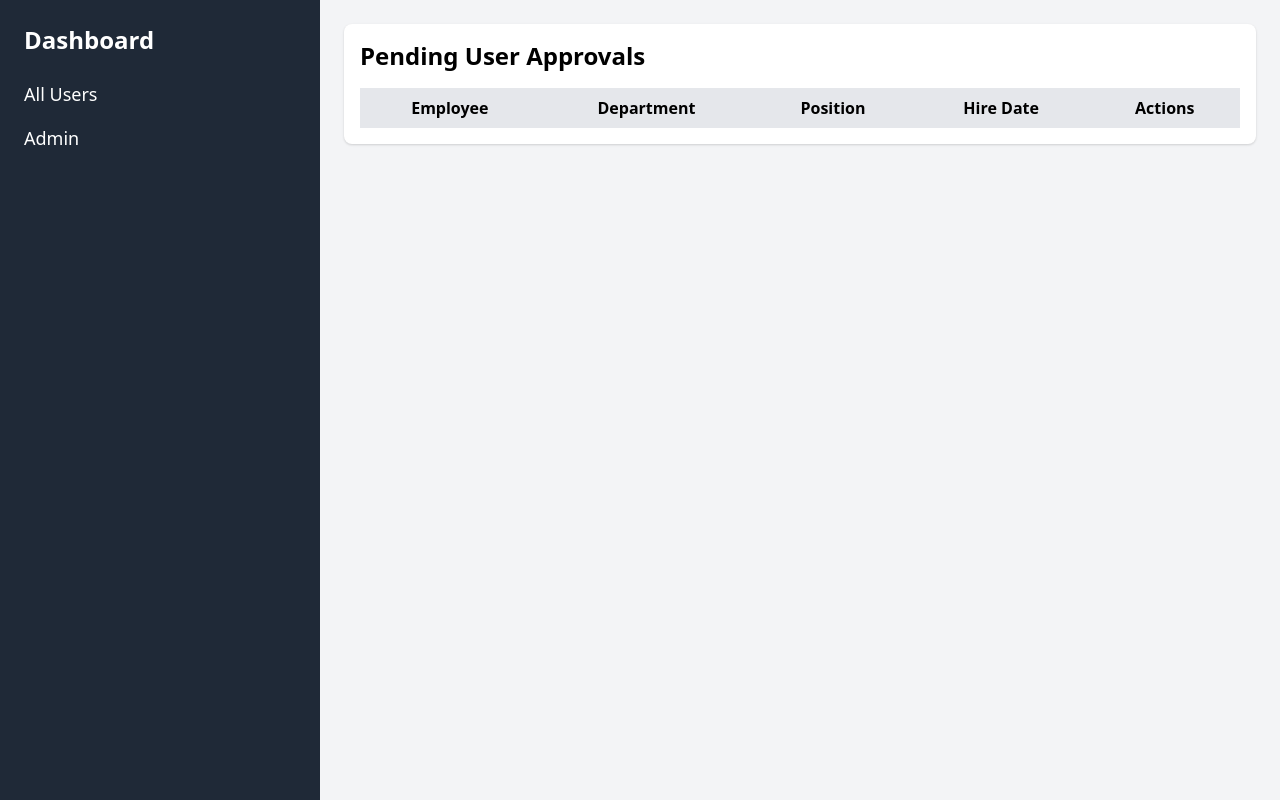
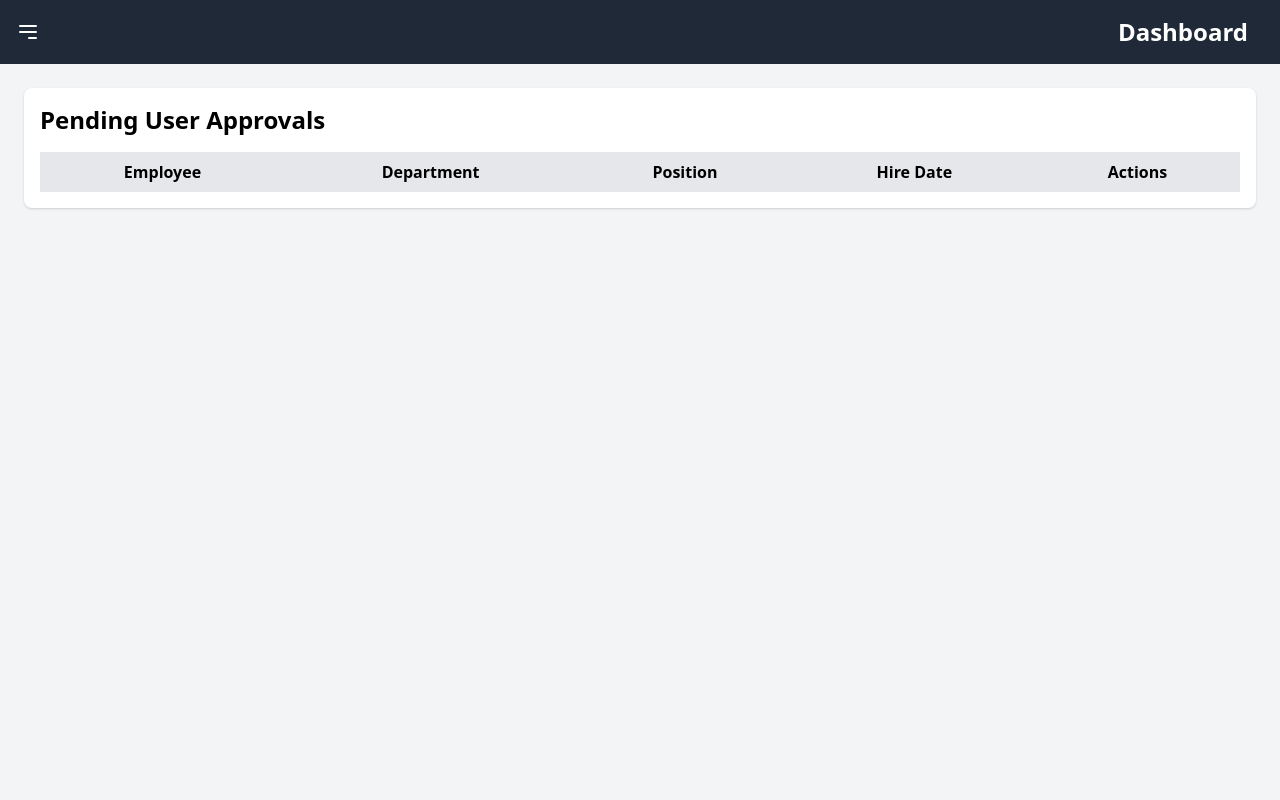
Before and after one commit to yazanelmasri/Django-proj, a Django app: page /adminpage/ in a window 1280 px wide. Run offline with Django 5.2, Linux system fonts and the light colour scheme; a user stored in the database is signed in; lists and menus that the app fills with data are empty.

Commit message:
Update dashboard_base.html

```diff
--- a/app/templates/dashboard_base.html
+++ b/app/templates/dashboard_base.html
@@ -5,14 +5,29 @@
     <meta name="viewport" content="width=device-width, initial-scale=1.0">
     <title>Dashboard</title>
     <link href="https://cdn.jsdelivr.net/npm/tailwindcss@2.2.19/dist/tailwind.min.css" rel="stylesheet">
+    <style>
+        .sidebar {
+            transform: translateX(-100%);
+            transition: transform 0.3s ease;
+        }
+        .sidebar-open {
+            transform: translateX(0);
+        }
+    </style>
 </head>
 <body class="bg-gray-100">
-    <div class="flex">
+    <div class="flex h-screen overflow-hidden">
         <!-- Sidebar -->
-        <div class="w-1/4 bg-gray-800 text-white min-h-screen">
-            <div class="p-6">
-                <h1 class="text-2xl font-bold mb-6">Dashboard</h1>
-                <nav>
+        <div id="sidebar" class="w-64 bg-gray-800 text-white fixed inset-y-0 sidebar">
+            <div class="p-6 flex justify-between items-center p-2">
+                <h1 class="text-2xl font-bold"></h1>
+                <button id="closeSidebar" class="text-white focus:outline-none">
+                    <svg class="w-6 h-6" fill="none" stroke="currentColor" viewBox="0 0 24 24" xmlns="http://www.w3.org/2000/svg">
+                        <path stroke-linecap="round" stroke-linejoin="round" stroke-width="2" d="M6 18L18 6M6 6l12 12"></path>
+                    </svg>
+                </button>
+            </div>
+            <nav class="p-3">
                 <ul>
                     <li class="mb-4">
                         <a href="/dashboard/" class="text-lg hover:underline">All Users</a>
@@ -23,14 +38,37 @@
                 </ul>
             </nav>
         </div>
-        </div>
 
         <!-- Main content -->
-        <div class="w-3/4 p-6">
+        <div class="flex-1 flex flex-col">
+            <!-- Navbar -->
+            <header class="w-full bg-gray-800 text-white p-4 flex justify-between items-center">
+                <button id="toggleSidebar" class="text-white focus:outline-none">
+                    <svg class="w-6 h-6" fill="none" stroke="currentColor" viewBox="0 0 24 24" xmlns="http://www.w3.org/2000/svg">
+                        <path stroke-linecap="round" stroke-linejoin="round" stroke-width="2" d="M4 6h16M4 12h16m-7 6h7"></path>
+                    </svg>
+                </button>
+                <span class="text-2xl font-bold mr-4">Dashboard</span>
+            </header>
+
+            <main class="p-6">
                 {% block content %}{% endblock content %}
-
+            </main>
         </div>
     </div>
 
+    <script>
+        const toggleSidebarButton = document.getElementById('toggleSidebar');
+        const closeSidebarButton = document.getElementById('closeSidebar');
+        const sidebar = document.getElementById('sidebar');
+
+        toggleSidebarButton.addEventListener('click', () => {
+            sidebar.classList.toggle('sidebar-open');
+        });
+
+        closeSidebarButton.addEventListener('click', () => {
+            sidebar.classList.remove('sidebar-open');
+        });
+    </script>
 </body>
 </html>
```
Lines whose indentation alone changed are shown as unchanged.
